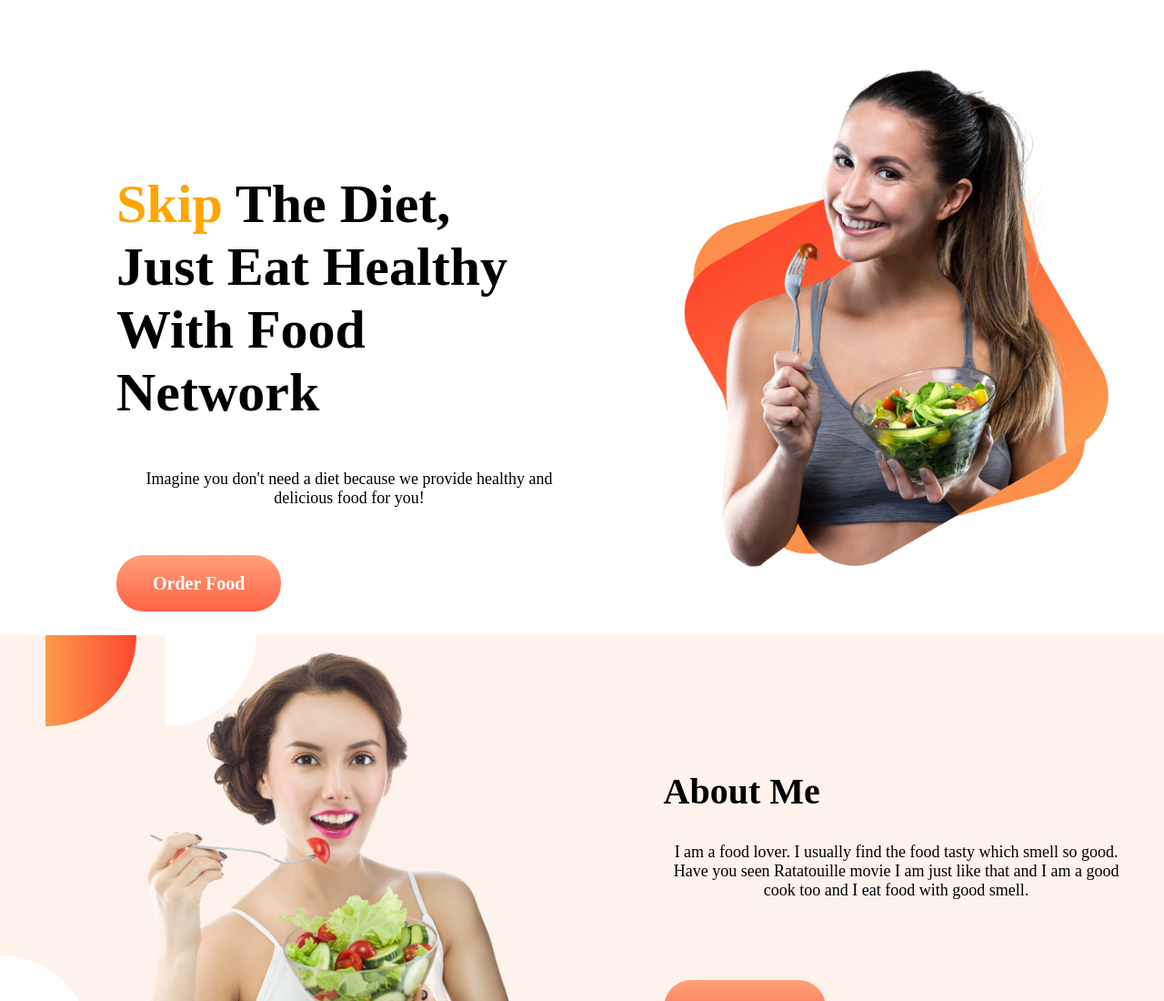
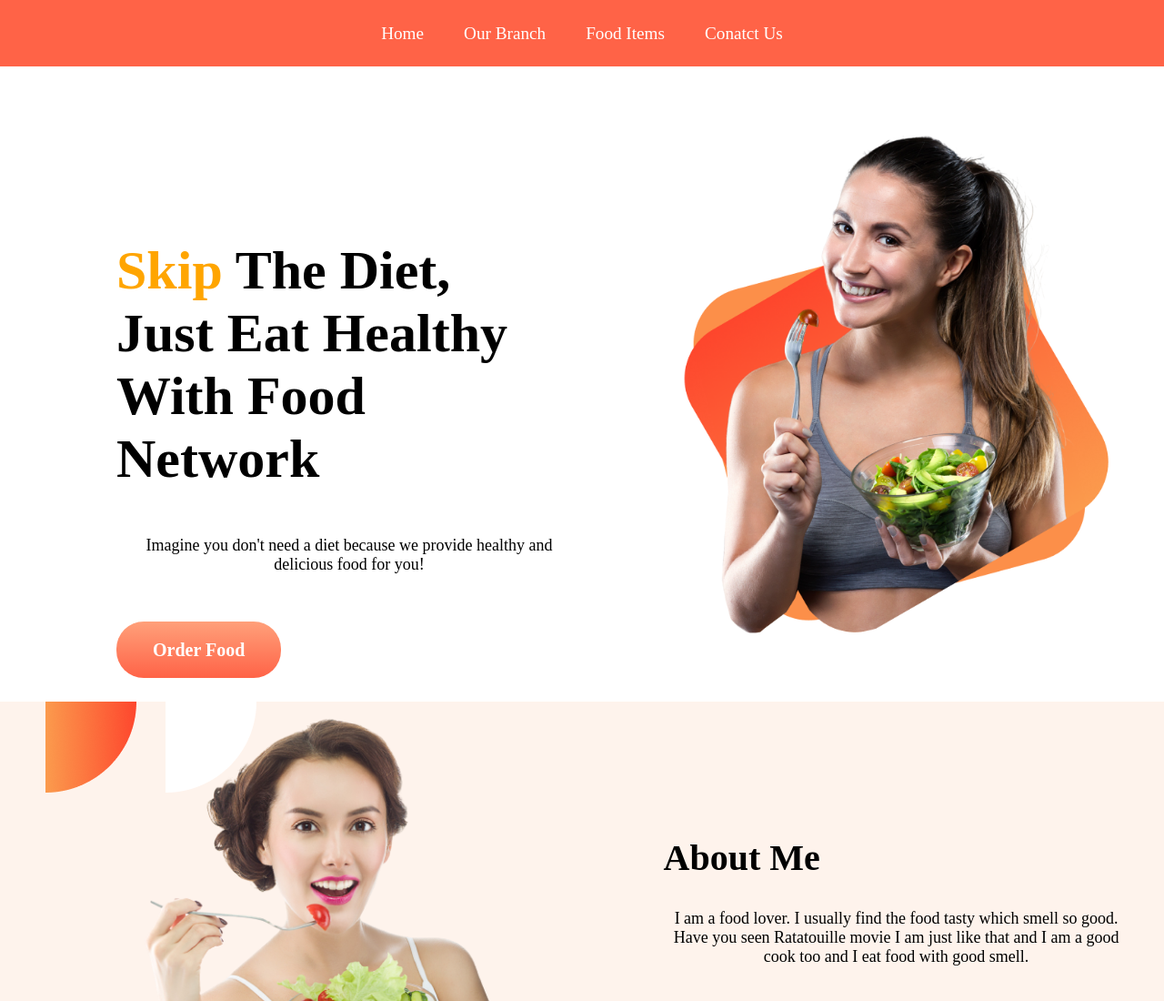
Before and after one commit to webfaisalbd/food-network, a plain HTML site: page index.html in a window 1280 px wide. Shown: the top 1100 px of the page at 91% size. Drawn offline with Linux system fonts and the light colour scheme.

Commit message:
nav complete

```diff
--- a/index.html
+++ b/index.html
@@ -10,6 +10,14 @@
 </head>
 
 <body>
+    <section>
+        <div class="navbar">
+            <a href="#">Home</a>
+            <a href="#">Our Branch</a>
+            <a href="#">Food Items</a>
+            <a href="#">Conatct Us</a>
+        </div>
+    </section>
 
     <section class="flexible-container section-positioning">
         <div class="half text-positioning">
--- a/style.css
+++ b/style.css
@@ -84,3 +84,17 @@
     text-align: center;
     color:lightgoldenrodyellow;
 }
+
+.navbar{
+    background-color: tomato;
+    padding: 2% 7%;
+    text-align: center;
+}
+
+.navbar a{
+    color: white;
+    text-decoration: none;
+    font-size: 1.2em;
+    padding: 10px 20px;
+    cursor: pointer;
+}
```
